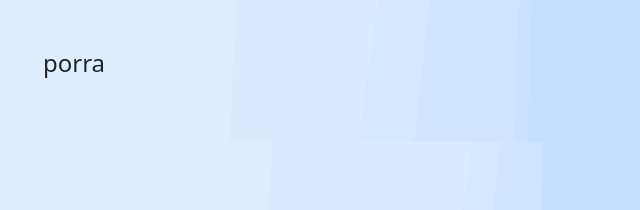
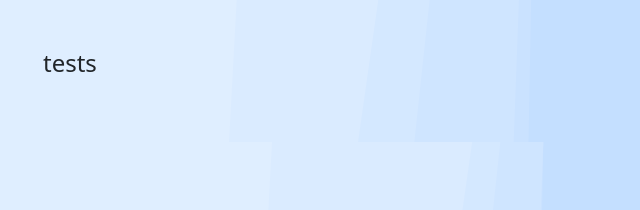
Before and after one commit to nicolaspiet/portfolio, a plain HTML site: page index.html in a window 1280 px wide. Shown: the part 1458-1668 px from the top of the page, 609-1249 px from the left. Drawn offline with nearby package versions, Linux system fonts and the light colour scheme.

Commit message:
index.html fixed

```diff
--- a/index.html
+++ b/index.html
@@ -106,7 +106,7 @@
 					tempor incididunt ut labore et dolore magna aliqua.</p>
 			</div>
 			<div class="col-sm fs-4">
-				porra
+				tests
 			</div>
 		</div>
 		<h4></h4>
```
